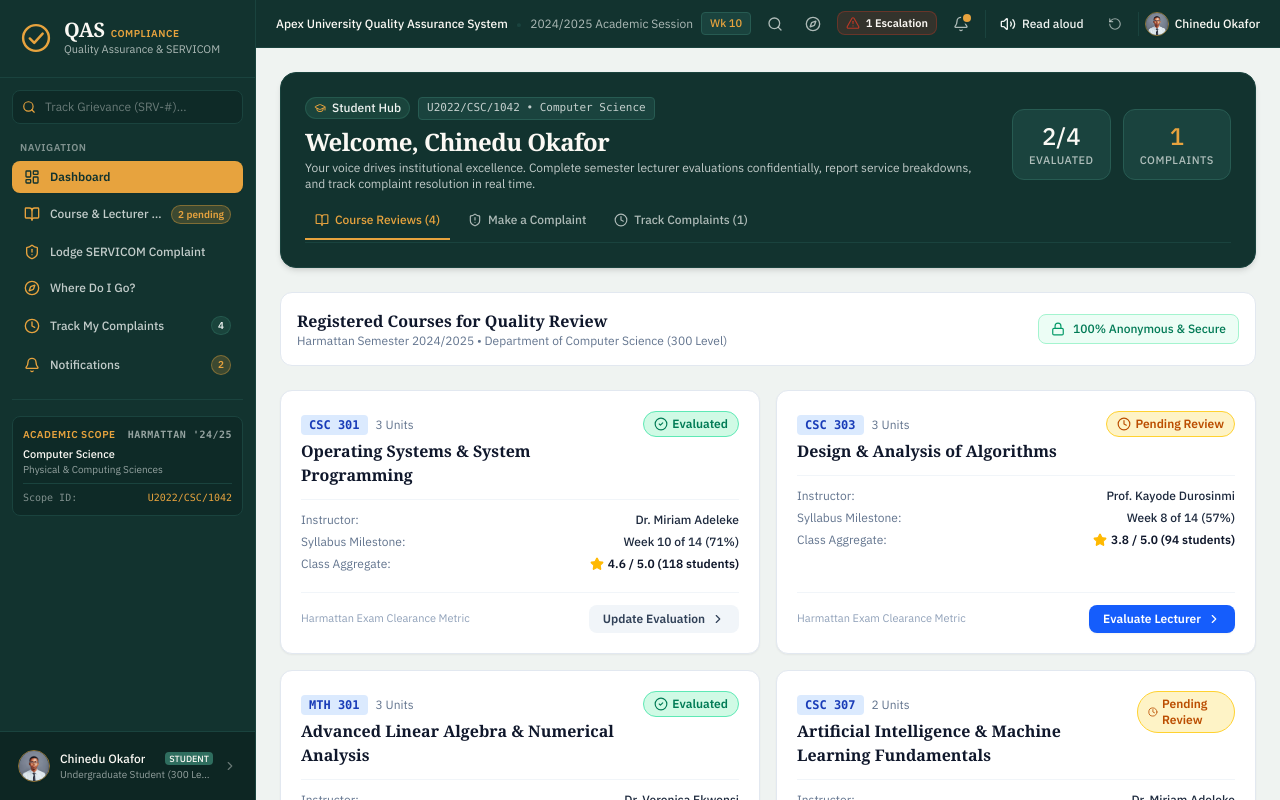
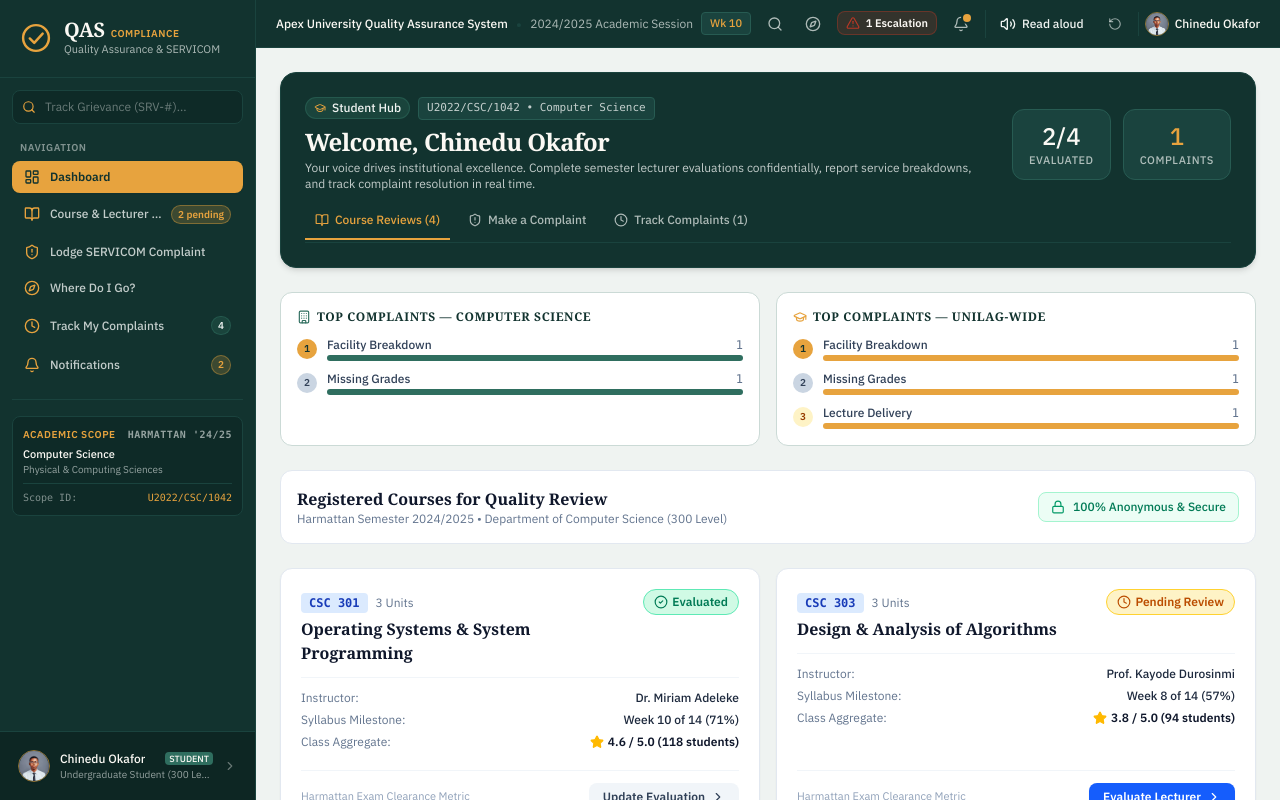
Before and after one commit to Kalebb12/qas---servicom-compliance-platform, a React (Vite) app: page / in a window 1280 px wide. Shown: the top 800 px of the page. Built offline with nearby package versions, Linux system fonts and the light colour scheme; a web font is replaced by a local one.

Commit message:
feat: add "Top Complaints" trend widget to StudentPortal for department and university-wide insights

```diff
--- a/src/components/StudentPortal.tsx
+++ b/src/components/StudentPortal.tsx
@@ -159,13 +159,22 @@ export const StudentPortal: React.FC = () => {
   const [audioRecordingError, setAudioRecordingError] = useState("");
   const recognitionRef = React.useRef<SpeechRecognitionLike | null>(null);
   const confirmedTranscriptRef = React.useRef("");
-
   // Filter complaints belonging to this student or with studentMatric matching
   const myComplaints = complaints.filter(
-    (c) =>
-      c.studentMatric === currentUser.identifier ||
-      (!c.isAnonymous && c.studentName === currentUser.name),
+    c => c.studentMatric === currentUser.identifier || (!c.isAnonymous && c.studentName === currentUser.name)
   );
+
+  // "Top 3 complaints" trend widget: count complaints by category, scoped to
+  // this student's department and separately across the whole university.
+  const countByCategory = (list: typeof complaints) => {
+    const counts: Record<string, number> = {};
+    list.forEach(c => { counts[c.category] = (counts[c.category] || 0) + 1; });
+    return Object.entries(counts).sort((a, b) => b[1] - a[1]).slice(0, 3);
+  };
+  const topComplaintsInDepartment = countByCategory(
+    complaints.filter(c => c.department === currentUser.department)
+  );
+  const topComplaintsUniversityWide = countByCategory(complaints);
 
   const handleOpenEval = (course: CourseEvaluation) => {
     setSelectedCourseForEval(course);
@@ -496,6 +505,71 @@ export const StudentPortal: React.FC = () => {
             <Clock className="w-3.5 h-3.5" />
             <span>Track Complaints ({myComplaints.length})</span>
           </button>
+        </div>
+            </div>
+
+      {/* Top Complaints Trends */}
+      <div className="grid grid-cols-1 sm:grid-cols-2 gap-4">
+        <div className="bg-white rounded-xl border border-[#CBDAD6] p-4">
+          <h4 className="text-xs font-bold text-[#12332F] uppercase tracking-wider mb-3 flex items-center gap-1.5">
+            <Building className="w-3.5 h-3.5 text-[#2F6E5F]" />
+            Top Complaints — {currentUser.department}
+          </h4>
+          {topComplaintsInDepartment.length === 0 ? (
+            <p className="text-xs text-slate-400">No complaints logged for this department yet.</p>
+          ) : (
+            <div className="space-y-2.5">
+              {topComplaintsInDepartment.map(([category, count], idx) => (
+                <div key={category} className="flex items-center gap-2.5">
+                  <span className={`w-5 h-5 rounded-full flex items-center justify-center text-[10px] font-bold shrink-0 ${
+                    idx === 0 ? 'bg-[#E7A33E] text-[#12332F]' : idx === 1 ? 'bg-slate-300 text-slate-700' : 'bg-amber-100 text-amber-800'
+                  }`}>
+                    {idx + 1}
+                  </span>
+                  <div className="flex-1 min-w-0">
+                    <div className="flex items-center justify-between text-xs mb-0.5">
+                      <span className="font-medium text-slate-700 capitalize truncate">{category.replace(/_/g, ' ')}</span>
+                      <span className="text-slate-500 font-mono shrink-0 ml-2">{count}</span>
+                    </div>
+                    <div className="h-1.5 bg-slate-100 rounded-full overflow-hidden">
+                      <div className="h-full bg-[#2F6E5F]" style={{ width: `${(count / topComplaintsInDepartment[0][1]) * 100}%` }} />
+                    </div>
+                  </div>
+                </div>
+              ))}
+            </div>
+          )}
+        </div>
+
+        <div className="bg-white rounded-xl border border-[#CBDAD6] p-4">
+          <h4 className="text-xs font-bold text-[#12332F] uppercase tracking-wider mb-3 flex items-center gap-1.5">
+            <GraduationCap className="w-3.5 h-3.5 text-[#E7A33E]" />
+            Top Complaints — UNILAG-Wide
+          </h4>
+          {topComplaintsUniversityWide.length === 0 ? (
+            <p className="text-xs text-slate-400">No complaints logged yet.</p>
+          ) : (
+            <div className="space-y-2.5">
+              {topComplaintsUniversityWide.map(([category, count], idx) => (
+                <div key={category} className="flex items-center gap-2.5">
+                  <span className={`w-5 h-5 rounded-full flex items-center justify-center text-[10px] font-bold shrink-0 ${
+                    idx === 0 ? 'bg-[#E7A33E] text-[#12332F]' : idx === 1 ? 'bg-slate-300 text-slate-700' : 'bg-amber-100 text-amber-800'
+                  }`}>
+                    {idx + 1}
+                  </span>
+                  <div className="flex-1 min-w-0">
+                    <div className="flex items-center justify-between text-xs mb-0.5">
+                      <span className="font-medium text-slate-700 capitalize truncate">{category.replace(/_/g, ' ')}</span>
+                      <span className="text-slate-500 font-mono shrink-0 ml-2">{count}</span>
+                    </div>
+                    <div className="h-1.5 bg-slate-100 rounded-full overflow-hidden">
+                      <div className="h-full bg-[#E7A33E]" style={{ width: `${(count / topComplaintsUniversityWide[0][1]) * 100}%` }} />
+                    </div>
+                  </div>
+                </div>
+              ))}
+            </div>
+          )}
         </div>
       </div>
 
```
